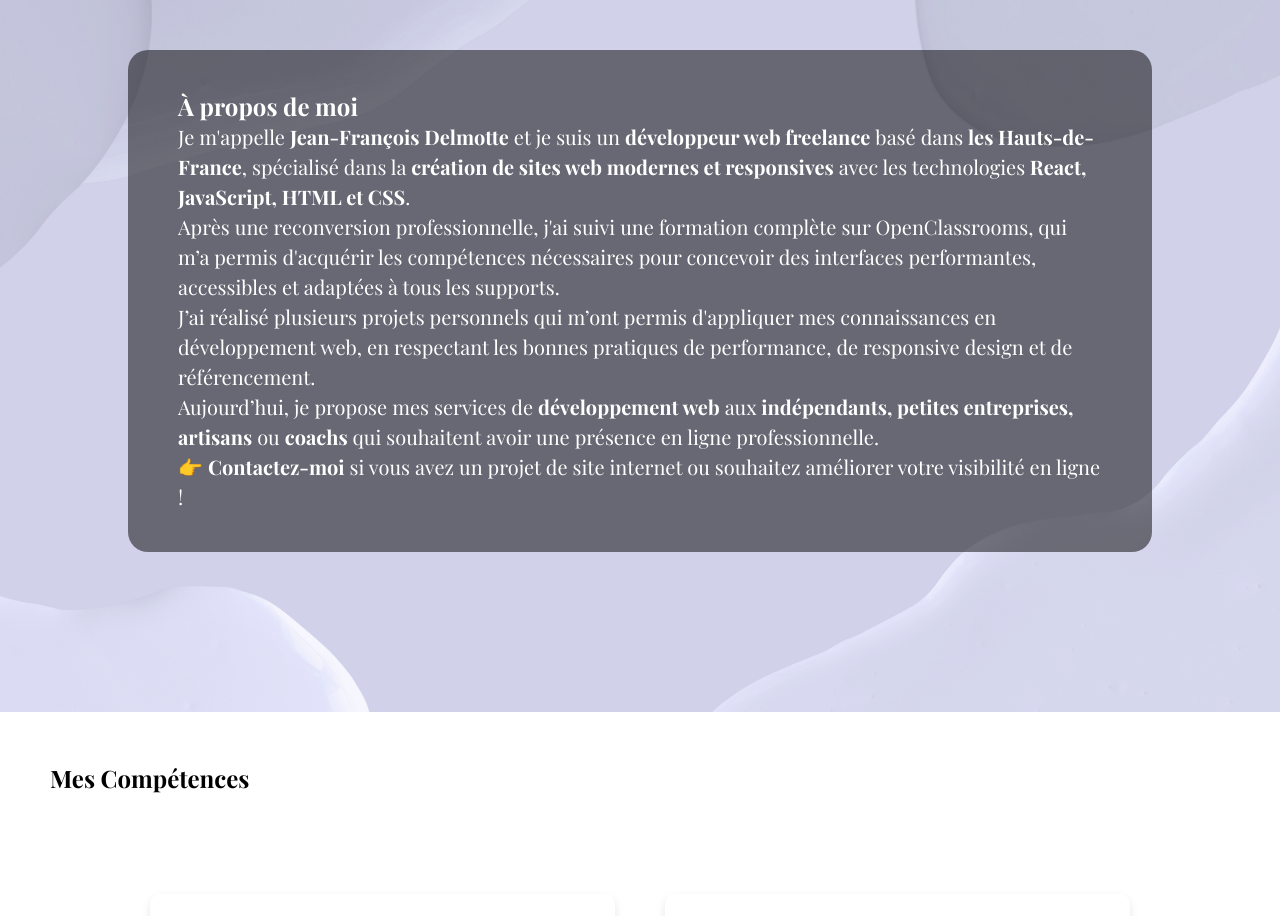
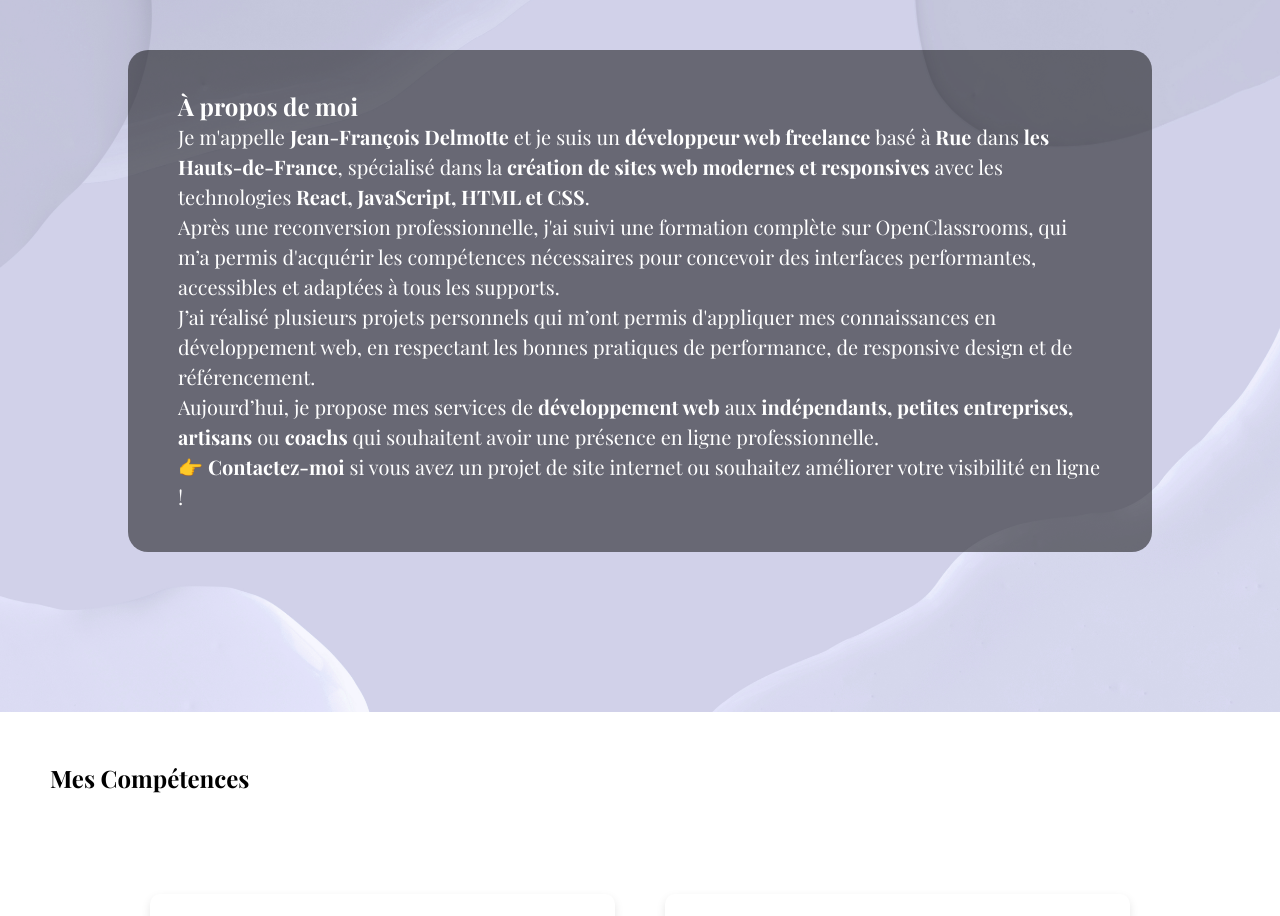
Before and after one commit to jeff397/portfolio, a React (Vite) app in the folder portfolio/: page / in a window 1280 px wide. Shown: the part 902-1818 px from the top of the page. Built offline with nearby package versions, Linux system fonts and the light colour scheme; a web font is replaced by a local one.

Commit message:
correction

```diff
--- a/portfolio/src/components/About/About.jsx
+++ b/portfolio/src/components/About/About.jsx
@@ -30,8 +30,8 @@ function About() {
         <h2>À propos de moi</h2>
         <p>
           Je m'appelle <strong>Jean-François Delmotte</strong> et je suis un{" "}
-          <strong>développeur web freelance</strong> basé dans{" "}
-          <strong>les Hauts-de-France</strong>, spécialisé dans la{" "}
+          <strong>développeur web freelance</strong> basé à <strong>Rue</strong>{" "}
+          dans <strong>les Hauts-de-France</strong>, spécialisé dans la{" "}
           <strong>création de sites web modernes et responsives</strong> avec
           les technologies
           <strong> React, JavaScript, HTML et CSS</strong>.
```
Also changed, not shown: 2 other files (tests, documents, lock files or other folders).
